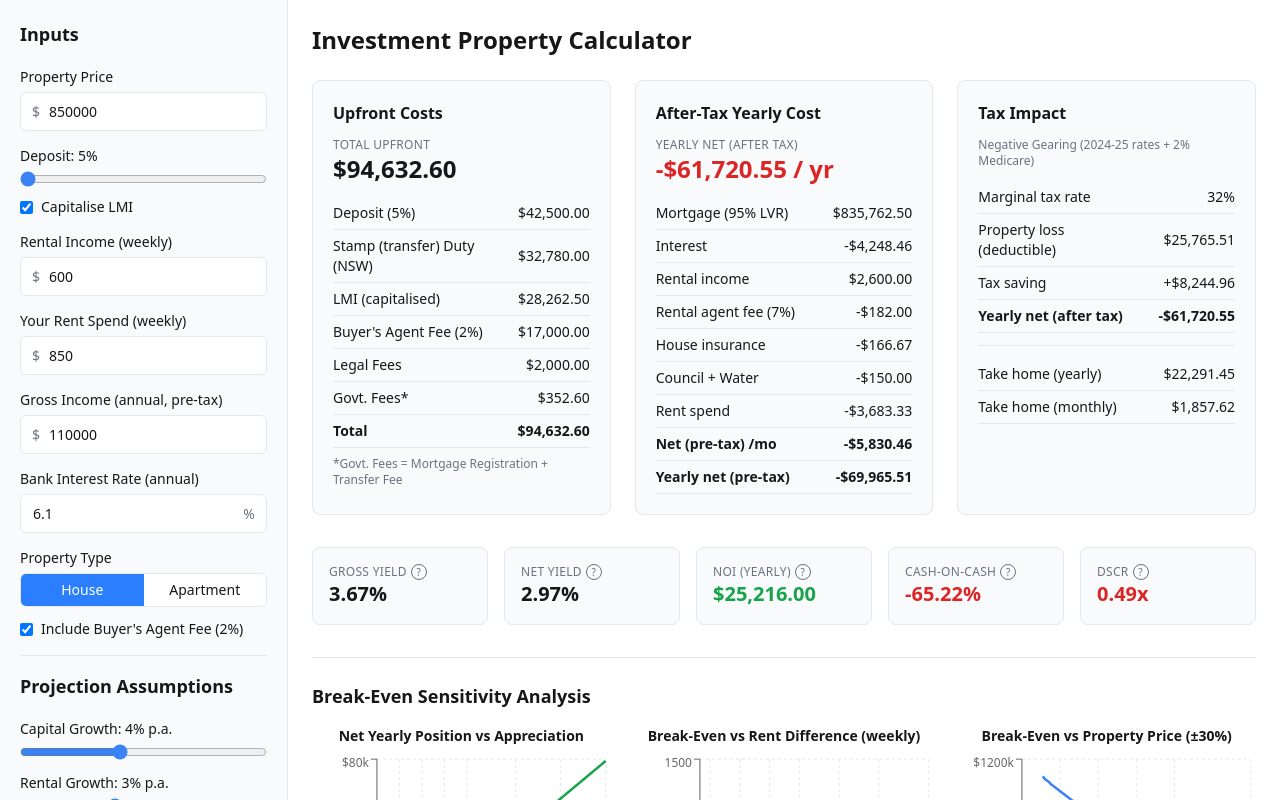
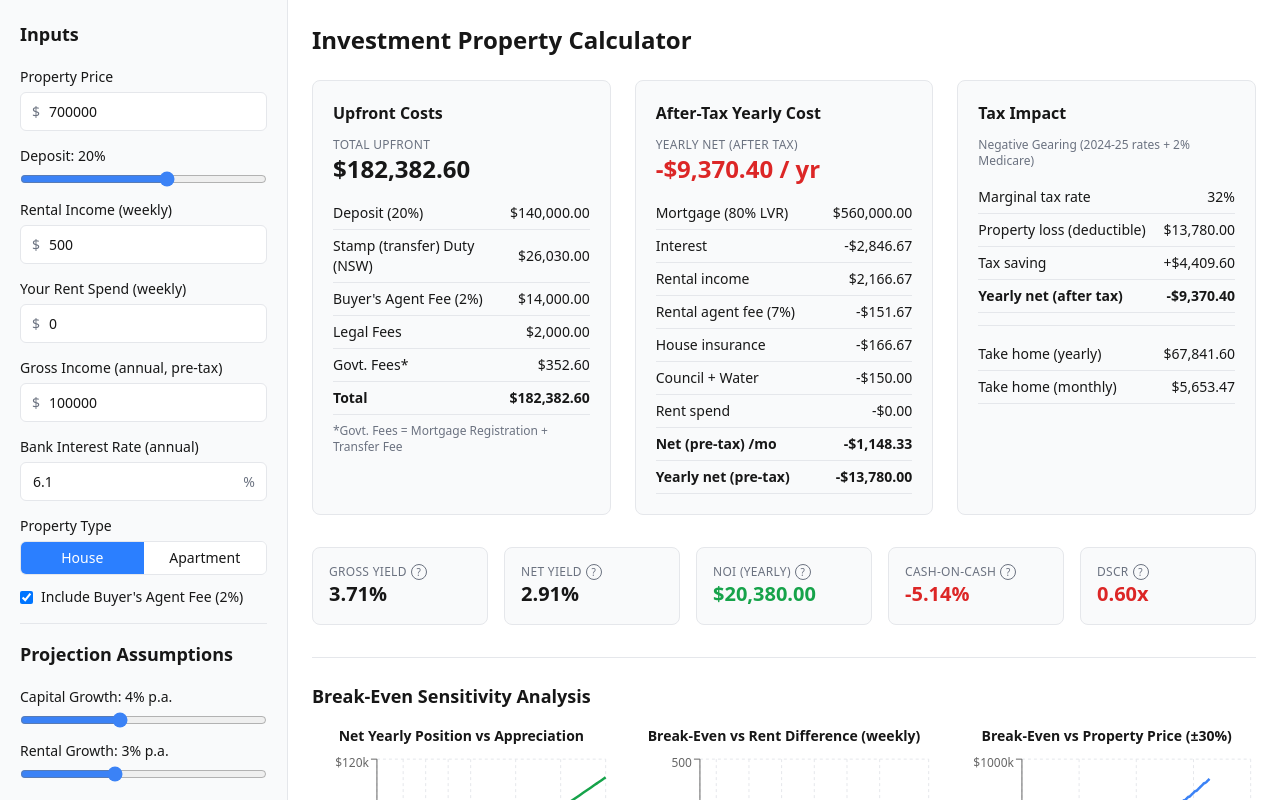
Before and after one commit to Jerome-Samir/investment_analyser, a Next.js app: page / in a window 1280 px wide. Shown: the top 800 px of the page. Built offline with nearby package versions, Linux system fonts and the light colour scheme.

Commit message:
updated defaults

```diff
--- a/app/page.tsx
+++ b/app/page.tsx
@@ -153,12 +153,12 @@ function dollarFormatter(value: number) {
 // ─── Main Page ───
 
 function Home() {
-  const [price, setPrice] = useState(850_000);
-  const [depositPct, setDepositPct] = useState(5);
+  const [price, setPrice] = useState(700_000);
+  const [depositPct, setDepositPct] = useState(20);
   const [capitaliseLMI, setCapitaliseLMI] = useState(true);
-  const [weeklyRental, setWeeklyRental] = useState(600);
-  const [weeklyRent, setWeeklyRent] = useState(850);
-  const [income, setIncome] = useState(110_000);
+  const [weeklyRental, setWeeklyRental] = useState(500);
+  const [weeklyRent, setWeeklyRent] = useState(0);
+  const [income, setIncome] = useState(100_000);
   const [rate, setRate] = useState(6.1);
   const [propertyType, setPropertyType] = useState<"House" | "Apartment">("House");
   const [quarterlyStrata, setQuarterlyStrata] = useState(1_500);
```
